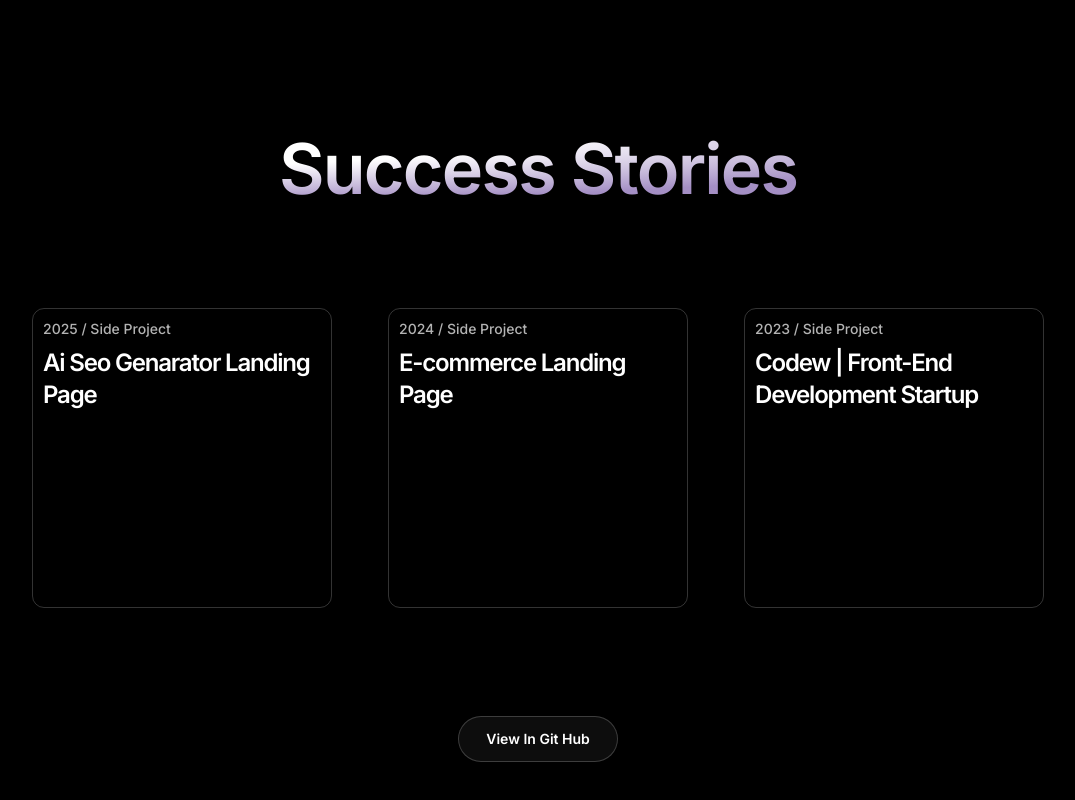
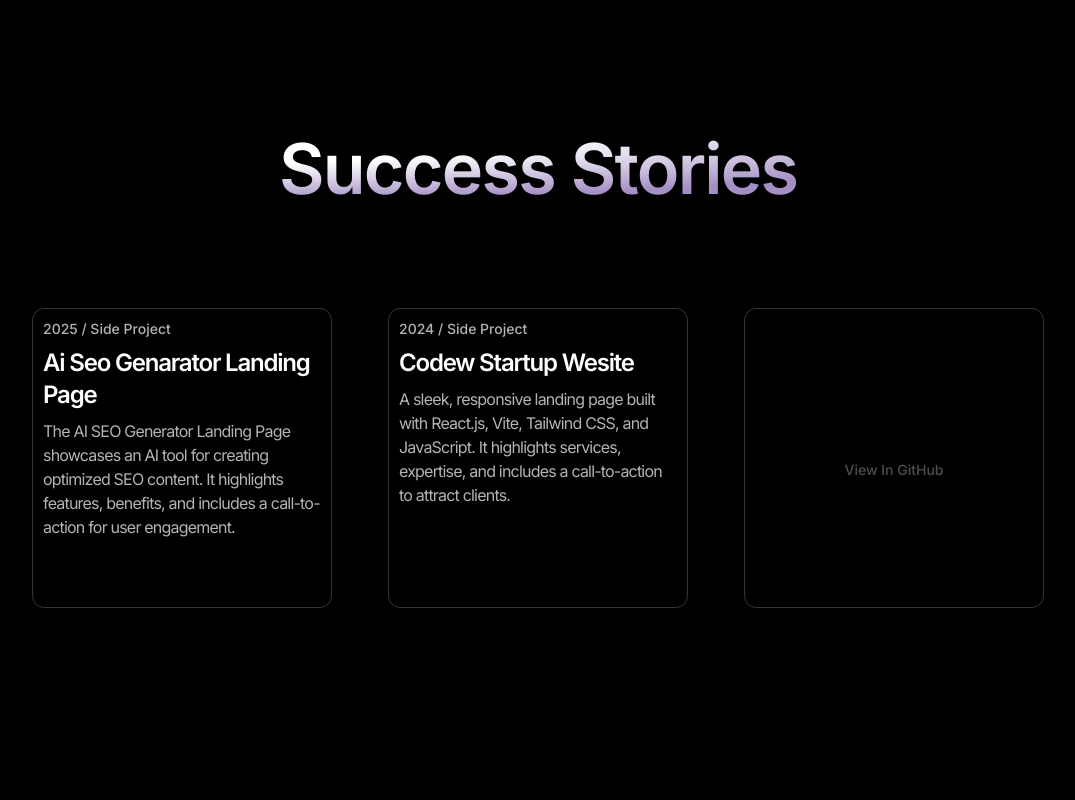
Before and after one commit to SaadAnna/Saad_Anna_Portfolio, a Next.js app: page / in a window 1280 px wide. Shown: the part 2185-2985 px from the top of the page, without its empty margins (102-1177 px from the left). After the commit the page ends 2937 px from the top, so only its background shows below. Built offline with nearby package versions, Linux system fonts and the light colour scheme.

Commit message:
Finsih The Work Section

```diff
--- a/src/sections/Work.tsx
+++ b/src/sections/Work.tsx
@@ -5,19 +5,21 @@ export const Work = () => {
       id: 1,
       type: "2025 / Side Project",
       title: "Ai Seo Genarator Landing Page",
-      description: "",
+      GitHubLink: false,
+      description:
+        "The AI SEO Generator Landing Page showcases an AI tool for creating optimized SEO content. It highlights features, benefits, and includes a call-to-action for user engagement.",
     },
     {
       id: 2,
       type: "2024 / Side Project",
-      title: "E-commerce Landing Page",
-      description: "",
+      GitHubLink: false,
+      title: "Codew Startup Wesite",
+      description:
+        "A sleek, responsive landing page built with React.js, Vite, Tailwind CSS, and JavaScript. It highlights services, expertise, and includes a call-to-action to attract clients.",
     },
     {
       id: 2,
-      type: "2023 / Side Project",
-      title: "Codew | Front-End Development Startup",
-      description: "",
+      GitHubLink: true,
     },
   ];
   return (
@@ -33,25 +35,26 @@ export const Work = () => {
                 key={work.id}
                 className="flex flex-col relative duration-200 ease-out hover:bg-neutral-950 text-start justify-start gap-2 p-2.5 border border-white/20 rounded-xl w-[300px] h-[300px] cursor-pointer"
               >
-
-              <div className="text-sm text-white/70 font-medium">
-                {work.type}
-              </div>
+                <div className="text-sm text-white/70 font-medium">
+                  {work.type}
+                </div>
                 <div className="text-white tracking-tighter font-semibold text-2xl">
                   {work.title}
                 </div>
-                <div className=" text-white/60 tracking-tighter font-normal text-lg max-w-3xl">
+                <div className=" text-white/70 tracking-tighter font-normal text-base max-w-3xl">
                   {work.description}
                 </div>
-
+                {work.GitHubLink && (
+                  <a
+                    href="https://github.com/SaadAnna"
+                    target="_blank"
+                    className="flex justify-center m-auto text-sm text-white/30 hover:text-white duration-300 rounded-full font-medium"
+                  >
+                    View In GitHub
+                  </a>
+                )}
               </div>
             ))}
-          </div>
-          <div className="flex justify-center py-1 mx-auto">
-            {" "}
-            <a href="https://github.com/SaadAnna" target="_blank" className=" text-center bg-white/5 border border-white/20 w-40 mx-auto text-sm text-white p-3 rounded-full font-semibold">
-               View In Git Hub
-            </a>
           </div>
         </div>
       </div>
```
